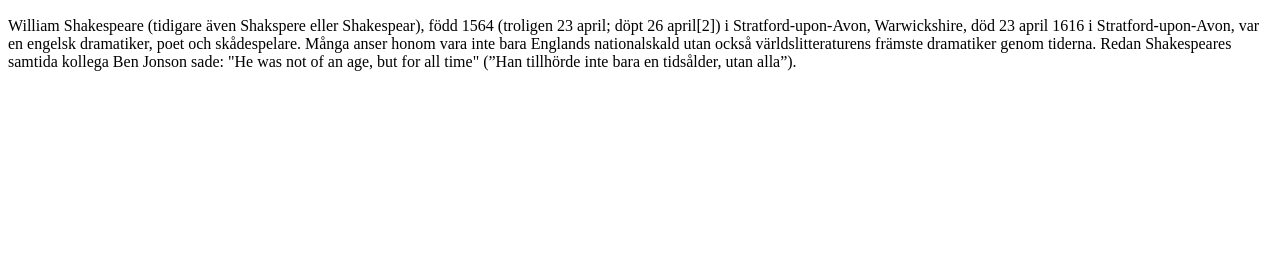
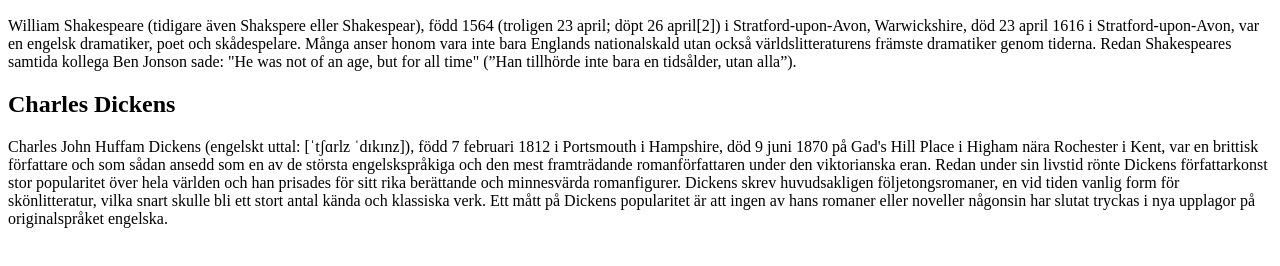
Before and after one commit to MorinoCode/f-rfattare, a plain HTML site: page index.html in a window 1280 px wide. Shown: the part 110-376 px from the top of the page. Drawn offline with Linux system fonts and the light colour scheme.

Commit message:
lagt till information om andra författaren

```diff
--- a/index.html
+++ b/index.html
@@ -3,7 +3,7 @@
   <head>
     <meta charset="UTF-8" />
     <meta name="viewport" content="width=device-width, initial-scale=1.0" />
-    <title>information om författare</title>
+    <title>Information om författare</title>
   </head>
   <body>
     <h1>information om Författarna</h1>
@@ -21,6 +21,23 @@
           inte bara en tidsålder, utan alla”).
         </p>
       </section>
+      <section>
+        <h2>Charles Dickens</h2>
+        <p>
+          Charles John Huffam Dickens (engelskt uttal: [ˈtʃɑrlz ˈdɪkɪnz]), född
+          7 februari 1812 i Portsmouth i Hampshire, död 9 juni 1870 på Gad's
+          Hill Place i Higham nära Rochester i Kent, var en brittisk författare
+          och som sådan ansedd som en av de största engelskspråkiga och den mest
+          framträdande romanförfattaren under den viktorianska eran. Redan under
+          sin livstid rönte Dickens författarkonst stor popularitet över hela
+          världen och han prisades för sitt rika berättande och minnesvärda
+          romanfigurer. Dickens skrev huvudsakligen följetongsromaner, en vid
+          tiden vanlig form för skönlitteratur, vilka snart skulle bli ett stort
+          antal kända och klassiska verk. Ett mått på Dickens popularitet är att
+          ingen av hans romaner eller noveller någonsin har slutat tryckas i nya
+          upplagor på originalspråket engelska.
+        </p>
+      </section>
     </article>
   </body>
 </html>
```
